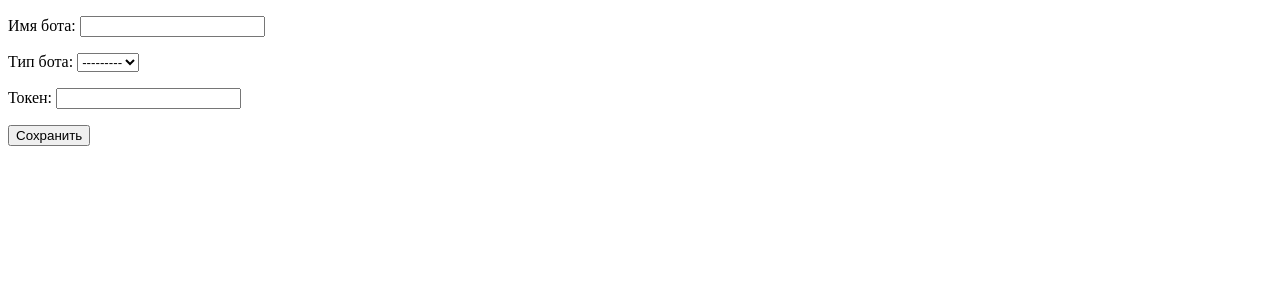
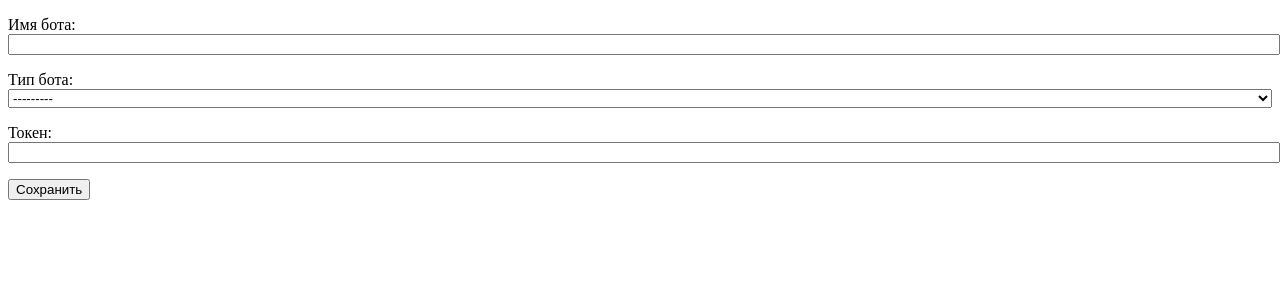
Before and after one commit to Dmitriy200123/employee_portal, a Django app: page /chatbots/add_chatbot/ in a window 1280 px wide. Shown: the part 34-334 px from the top of the page. Run offline with Django 3.2, Linux system fonts and the light colour scheme; the visitor is signed in with stand-in values (Sample User, id 1); data that the repository does not hold is empty.

Commit message:
Added widgets for ChatBotForm

```diff
--- a/employee_portal/chat_bots/forms.py
+++ b/employee_portal/chat_bots/forms.py
@@ -1,4 +1,4 @@
-from chat_bots.models import ChatBot, Sender
+from chat_bots.models import ChatBot, Sender, BotType
 from django import forms
 
 
@@ -6,6 +6,11 @@ class ChatBotForm(forms.ModelForm):
     class Meta:
         model = ChatBot
         fields = ('name', 'botType', 'token')
+        widgets = {
+            'name': forms.TextInput(attrs={'class': 'test'}),
+            'botType': forms.Select(choices=BotType.objects.all(), attrs={'class': 'test'}),
+            'token': forms.TextInput(attrs={'class': 'test'})
+        }
 
 
 class SenderForm(forms.ModelForm):
--- /dev/null
+++ b/employee_portal/chat_bots/static/style.css
@@ -0,0 +1,6 @@
+.test{
+    width: 100%;
+}
+label{
+    display: block;
+}
--- a/employee_portal/chat_bots/templates/chat_bots/add_chat_bot_page.html
+++ b/employee_portal/chat_bots/templates/chat_bots/add_chat_bot_page.html
@@ -1,8 +1,10 @@
+{% load static %}
 <!DOCTYPE html>
 <html lang="en">
 <head>
     <meta charset="UTF-8">
     <title>Добавить чат-бота</title>
+    <link rel="stylesheet" type="text/css" href="{% static 'style.css' %}">
 </head>
 <body>
 <header>
@@ -14,7 +16,6 @@
     {{ form.as_p }}
     <input type="submit" value="Сохранить">
 </form>
-
 {% if chatBot %}
     <form method="post" action="{% url 'chatBots:deleteChatBot' %}">
         {% csrf_token %}
```
